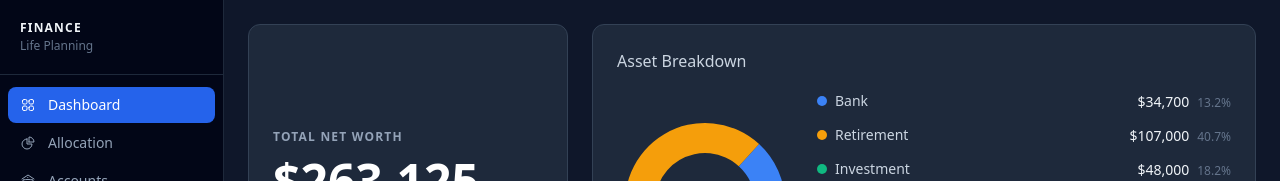
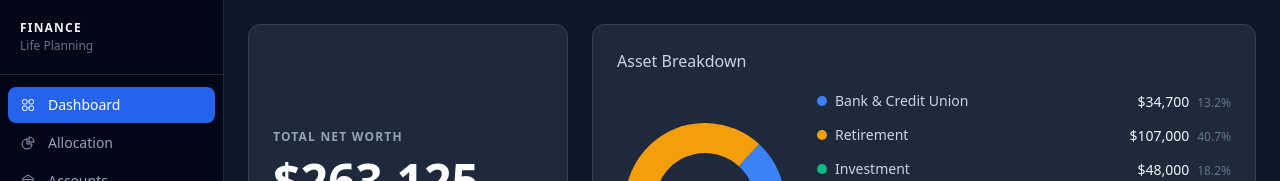
Before and after one commit to swallace100/finance-life-planning, a React (Vite) app: page / in a window 1280 px wide. Shown: the top 181 px of the page. Built offline with nearby package versions, Linux system fonts and the light colour scheme.

Commit message:
group bank and credit union

```diff
--- a/src/components/AssetBreakdown.jsx
+++ b/src/components/AssetBreakdown.jsx
@@ -1,27 +1,31 @@
-import { PieChart, Pie, Cell, Tooltip, ResponsiveContainer } from 'recharts'
+import { PieChart, Pie, Cell, Tooltip, ResponsiveContainer } from "recharts";
 
-const fmt = new Intl.NumberFormat('en-US', { style: 'currency', currency: 'USD', maximumFractionDigits: 0 })
+const fmt = new Intl.NumberFormat("en-US", {
+  style: "currency",
+  currency: "USD",
+  maximumFractionDigits: 0,
+});
 
 const TYPE_COLORS = {
-  Bank:       '#3b82f6',
-  Investment: '#10b981',
-  Retirement: '#f59e0b',
-  Crypto:     '#8b5cf6',
-  CD:         '#06b6d4',
-  Tangible:   '#f97316',
-  Digital:    '#ec4899',
-  Other:      '#94a3b8',
-}
+  "Bank & Credit Union": "#3b82f6",
+  Investment: "#10b981",
+  Retirement: "#f59e0b",
+  Crypto: "#8b5cf6",
+  CD: "#06b6d4",
+  Tangible: "#f97316",
+  Digital: "#ec4899",
+  Other: "#94a3b8",
+};
 
 function CustomTooltip({ active, payload }) {
-  if (!active || !payload?.length) return null
-  const { name, value } = payload[0]
+  if (!active || !payload?.length) return null;
+  const { name, value } = payload[0];
   return (
     <div className="bg-slate-900 border border-slate-700 rounded-lg px-3 py-2 shadow-xl">
       <p className="text-slate-400 text-xs mb-1">{name}</p>
       <p className="text-white font-semibold">{fmt.format(value)}</p>
     </div>
-  )
+  );
 }
 
 export default function AssetBreakdown({ breakdown, total }) {
@@ -42,8 +46,11 @@ export default function AssetBreakdown({ breakdown, total }) {
                 innerRadius={50}
                 strokeWidth={0}
               >
-                {breakdown.map(entry => (
-                  <Cell key={entry.name} fill={TYPE_COLORS[entry.name] ?? '#94a3b8'} />
+                {breakdown.map((entry) => (
+                  <Cell
+                    key={entry.name}
+                    fill={TYPE_COLORS[entry.name] ?? "#94a3b8"}
+                  />
                 ))}
               </Pie>
               <Tooltip content={<CustomTooltip />} />
@@ -57,12 +64,14 @@ export default function AssetBreakdown({ breakdown, total }) {
               <div className="flex items-center gap-2">
                 <span
                   className="w-2.5 h-2.5 rounded-full flex-shrink-0"
-                  style={{ backgroundColor: TYPE_COLORS[name] ?? '#94a3b8' }}
+                  style={{ backgroundColor: TYPE_COLORS[name] ?? "#94a3b8" }}
                 />
                 <span className="text-slate-300 text-sm">{name}</span>
               </div>
               <div className="text-right tabular-nums">
-                <span className="text-slate-100 text-sm font-medium">{fmt.format(value)}</span>
+                <span className="text-slate-100 text-sm font-medium">
+                  {fmt.format(value)}
+                </span>
                 <span className="text-slate-500 text-xs ml-2">
                   {((value / total) * 100).toFixed(1)}%
                 </span>
@@ -72,5 +81,5 @@ export default function AssetBreakdown({ breakdown, total }) {
         </div>
       </div>
     </div>
-  )
+  );
 }
--- a/src/pages/AllocationPage.jsx
+++ b/src/pages/AllocationPage.jsx
@@ -49,9 +49,12 @@ function computeTree(data) {
     tree[cls][sub] = (tree[cls][sub] || 0) + val
   }
 
-  // Bank accounts → Cash, grouped by currency
-  assets.filter(a => a.Type === 'Bank').forEach(a => {
-    add('Cash', a.Currency || 'USD', acctVal(a.ID))
+  // Bank and Credit Union accounts → Cash, grouped by currency
+  const CASH_TYPES = new Set(['Bank', 'Credit Union'])
+  assets.filter(a => CASH_TYPES.has(a.Type)).forEach(a => {
+    const curr = a.Currency || 'USD'
+    if (!tree['Cash']) tree['Cash'] = {}
+    tree['Cash'][curr] = (tree['Cash'][curr] || 0) + acctVal(a.ID)
   })
 
   // Active CDs → Bonds/CD > Certificate Deposit
--- a/src/pages/Dashboard.jsx
+++ b/src/pages/Dashboard.jsx
@@ -53,10 +53,12 @@ function computeAssetBreakdown(data) {
   const latestByAsset = getLatestValueByAsset(data.AssetHistory || [])
   const byType = {}
 
+  const CASH_TYPES = new Set(['Bank', 'Credit Union'])
   ;(data.NonTangibleAssets || []).forEach(asset => {
     const h = latestByAsset[asset.ID]
     if (h) {
-      const type = asset.Type || 'Other'
+      const raw = asset.Type || 'Other'
+      const type = CASH_TYPES.has(raw) ? 'Bank & Credit Union' : raw
       byType[type] = (byType[type] || 0) + (Number(h.Value) || 0)
     }
   })
```
